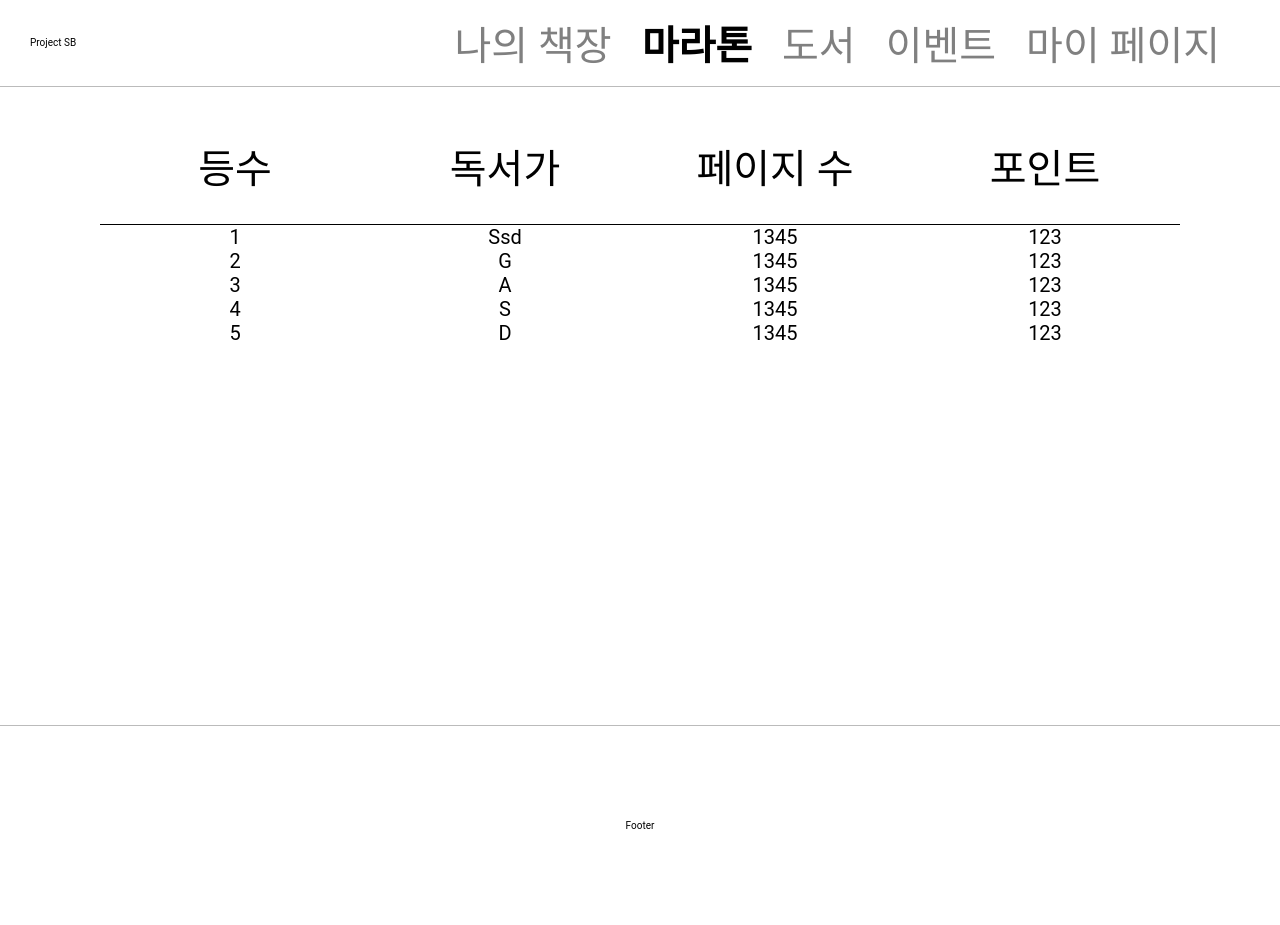
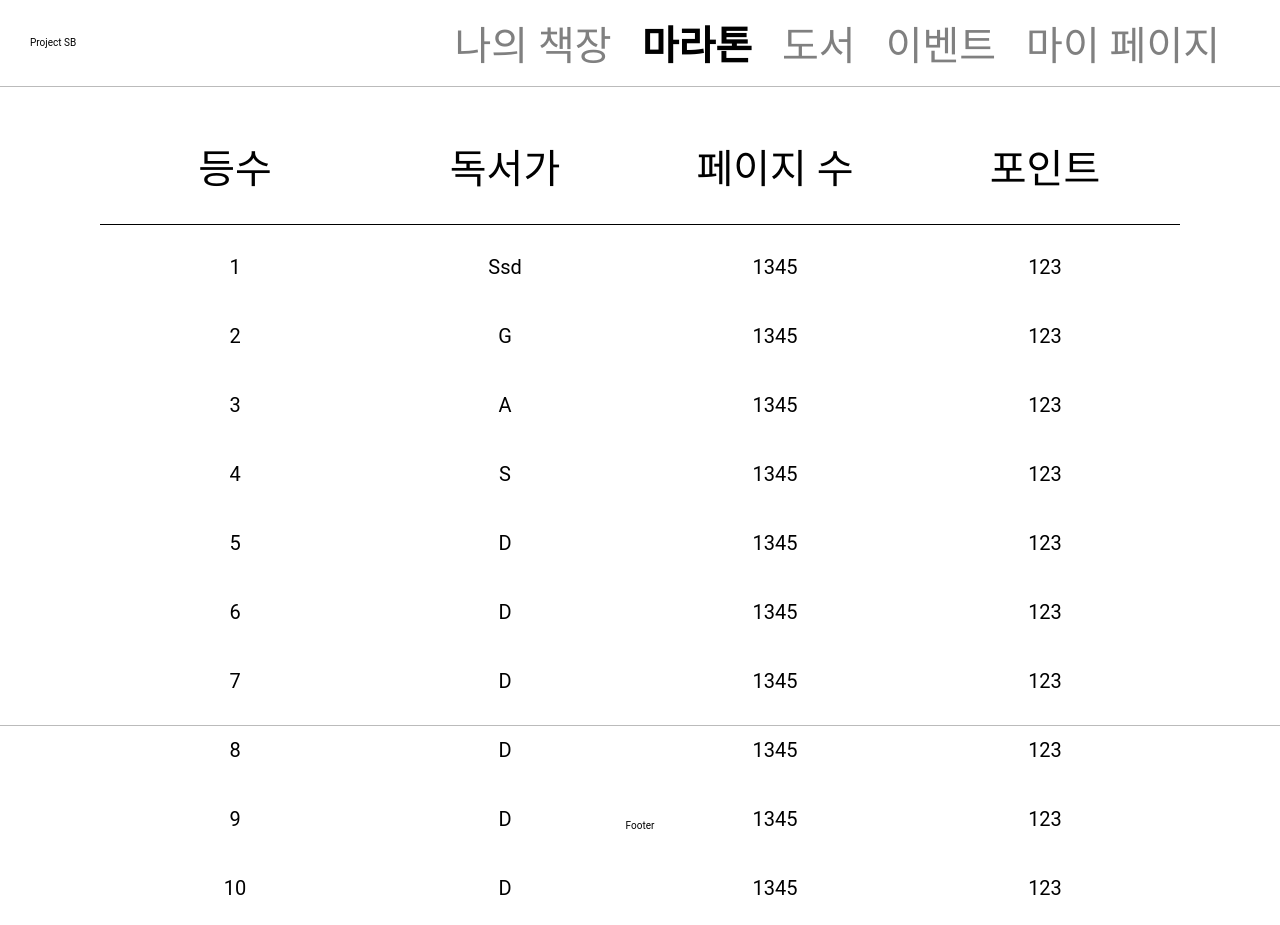
Before and after one commit to songmok/ggoBook, a React (Create React App) app: page /rank in a window 1280 px wide. Built offline with nearby package versions, Linux system fonts and the light colour scheme.

Commit message:
컴포넌트 분리

```diff
--- a/package.json
+++ b/package.json
@@ -12,12 +12,6 @@
     "@reduxjs/toolkit": "^1.9.1",
     "animate.css": "^4.1.1",
     "axios": "^1.2.2",
-    "@devextreme/runtime": "3.0.11",
-    "devexpress-diagram": "2.1.65",
-    "devexpress-gantt": "4.1.37",
-    "devextreme": "22.2.3",
-    "devextreme-quill": "1.5.18",
-    "devextreme-react": "22.2.3",
     "http-proxy-middleware": "^2.0.6",
     "react": "^18.2.0",
     "react-cookie": "^4.1.1",
--- a/src/components/common/header/Header.js
+++ b/src/components/common/header/Header.js
@@ -1,18 +1,10 @@
 import { useEffect } from "react";
 import { Link, NavLink } from "react-router-dom";
 import HeaderCss from "./style/HeaderCss";
-
+import { navheader } from "./data/headjson";
 const Header = () => {
   useEffect(() => {}, []);
   if (window.location.pathname === "/login") return null;
-
-  const nav = [
-    { id: "1", to: "/mycalendar", name: "나의 책장" },
-    { id: "2", to: "/rank", name: "마라톤" },
-    { id: "3", to: "/book", name: "도서" },
-    { id: "4", to: "/event", name: "이벤트" },
-    { id: "5", to: "/mypage", name: "마이 페이지" },
-  ];
 
   return (
     <HeaderCss>
@@ -21,7 +13,7 @@ const Header = () => {
       </div>
       <div>
         <ul>
-          {nav.map((v, i) => {
+          {navheader.map((v, i) => {
             return (
               <li key={i}>
                 <NavLink
--- /dev/null
+++ b/src/components/common/header/data/headjson.js
@@ -0,0 +1,7 @@
+export const navheader = [
+  { id: "1", to: "/mycalendar", name: "나의 책장" },
+  { id: "2", to: "/rank", name: "마라톤" },
+  { id: "3", to: "/book", name: "도서" },
+  { id: "4", to: "/event", name: "이벤트" },
+  { id: "5", to: "/mypage", name: "마이 페이지" },
+];
--- /dev/null
+++ b/src/components/rank/RankHead.js
@@ -0,0 +1,19 @@
+import React from "react";
+
+import { rankhead } from "pages/rank/data/rankjson";
+
+const RankHead = () => {
+  return (
+    <>
+      {rankhead.map((v, i) => {
+        return (
+          <li key={i}>
+            <span>{v.name}</span>
+          </li>
+        );
+      })}
+    </>
+  );
+};
+
+export default RankHead;
--- /dev/null
+++ b/src/components/rank/RankUser.js
@@ -0,0 +1,22 @@
+import React from "react";
+
+import { rankuser } from "pages/rank/data/rankjson";
+
+const RankUser = () => {
+  return (
+    <>
+      {rankuser.map((v, i) => {
+        return (
+          <li key={i}>
+            <span>{v.name}</span>
+            <span>{v.dd}</span>
+            <span>{v.pag}</span>
+            <span>{v.pit}</span>
+          </li>
+        );
+      })}
+    </>
+  );
+};
+
+export default RankUser;
--- a/src/pages/rank/Rank.js
+++ b/src/pages/rank/Rank.js
@@ -1,43 +1,18 @@
 import React from "react";
 import RankCss from "./style/RankCss";
 
+import RankHead from "components/rank/RankHead";
+import RankUser from "components/rank/RankUser";
+
 const Rank = () => {
-  const rank = [
-    { name: "1", dd: "Ssd", pag: "1345", pit: "123" },
-    { name: "2", dd: "G", pag: "1345", pit: "123" },
-    { name: "3", dd: "A", pag: "1345", pit: "123" },
-    { name: "4", dd: "S", pag: "1345", pit: "123" },
-    { name: "5", dd: "D", pag: "1345", pit: "123" },
-  ];
-  const ul = [
-    { id: "1", name: "등수" },
-    { id: "2", name: "독서가" },
-    { id: "3", name: "페이지 수" },
-    { id: "4", name: "포인트" },
-  ];
   return (
     <>
       <RankCss>
         <ul className="rankHead">
-          {ul.map((v, i) => {
-            return (
-              <li key={i}>
-                <span>{v.name}</span>
-              </li>
-            );
-          })}
+          <RankHead />
         </ul>
-        <ul className="fl">
-          {rank.map((v, i) => {
-            return (
-              <li key={i}>
-                <span>{v.name}</span>
-                <span>{v.dd}</span>
-                <span>{v.pag}</span>
-                <span>{v.pit}</span>
-              </li>
-            );
-          })}
+        <ul className="rankUser">
+          <RankUser />
         </ul>
       </RankCss>
     </>
--- /dev/null
+++ b/src/pages/rank/data/rankjson.js
@@ -0,0 +1,18 @@
+export const rankhead = [
+  { id: "1", name: "등수" },
+  { id: "2", name: "독서가" },
+  { id: "3", name: "페이지 수" },
+  { id: "4", name: "포인트" },
+];
+export const rankuser = [
+  { name: "1", dd: "Ssd", pag: "1345", pit: "123" },
+  { name: "2", dd: "G", pag: "1345", pit: "123" },
+  { name: "3", dd: "A", pag: "1345", pit: "123" },
+  { name: "4", dd: "S", pag: "1345", pit: "123" },
+  { name: "5", dd: "D", pag: "1345", pit: "123" },
+  { name: "6", dd: "D", pag: "1345", pit: "123" },
+  { name: "7", dd: "D", pag: "1345", pit: "123" },
+  { name: "8", dd: "D", pag: "1345", pit: "123" },
+  { name: "9", dd: "D", pag: "1345", pit: "123" },
+  { name: "10", dd: "D", pag: "1345", pit: "123" },
+];
--- a/src/pages/rank/style/RankCss.js
+++ b/src/pages/rank/style/RankCss.js
@@ -22,9 +22,13 @@ const RankCss = styled.section`
       }
     }
   }
-  .fl {
+  .rankUser {
     > li {
       ${rankgrid}
+      padding-top: 45px;
+      &:first-child {
+        padding-top: 30px;
+      }
       > span {
         display: block;
         font-size: ${midllesize};
```
Also changed, not shown: 1 other file (tests, documents, lock files or other folders).
